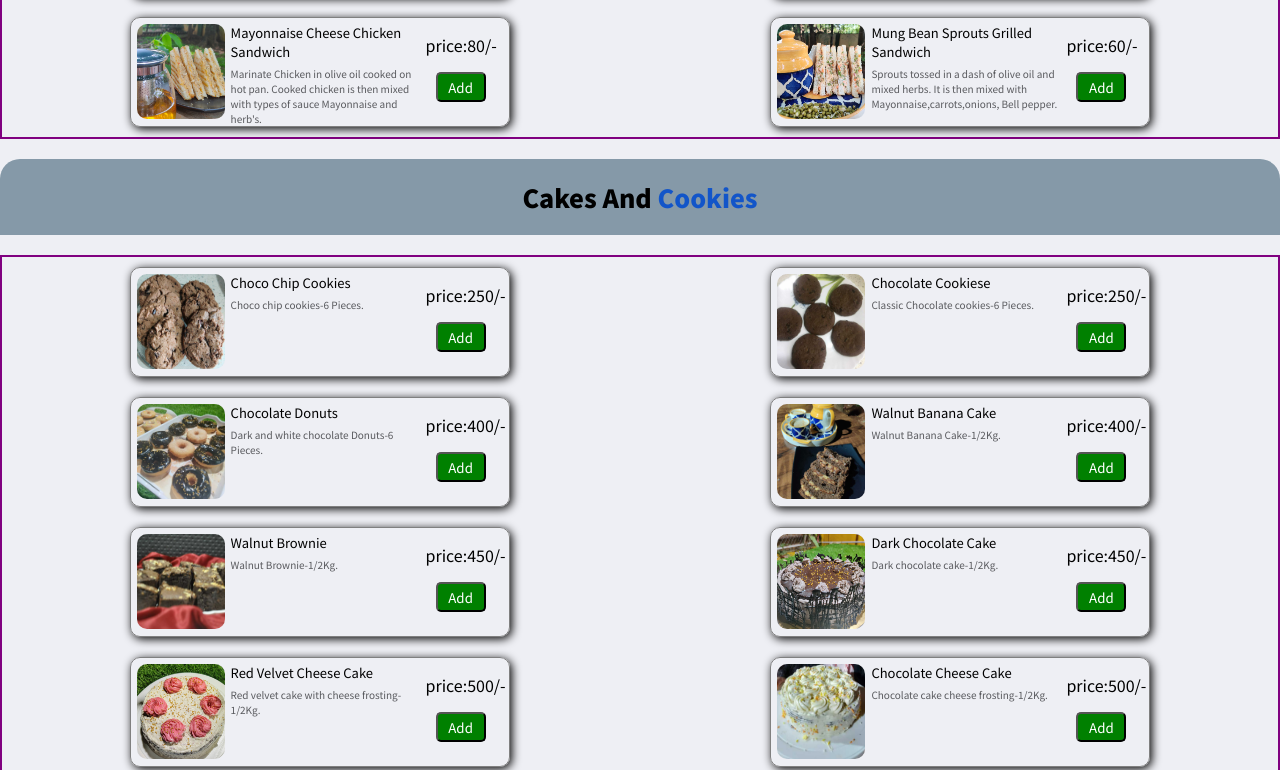
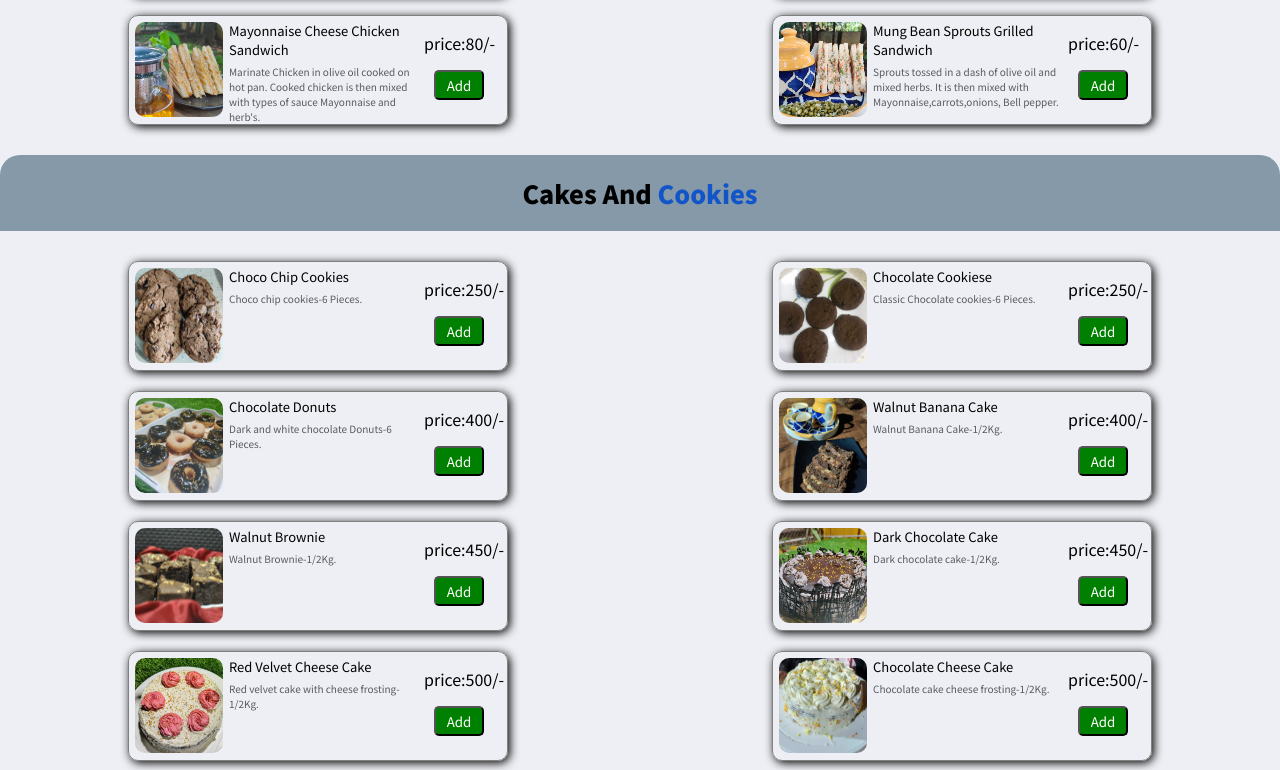
Before and after one commit to asmishra89/cardtest, a plain HTML site: page index.html in a window 1280 px wide. Shown: the part 2932-3702 px from the top of the page. Drawn offline with Linux system fonts and the light colour scheme.

Commit message:
Update styles.css

```diff
--- a/styles.css
+++ b/styles.css
@@ -194,7 +194,7 @@ body{
 
 /* main cards*/
 .manu_wrapper{
-	border:2px solid purple;
+	/*border:2px solid purple;*/
 }
 .manu_wrapper .manu_cards{
 	display: flex;
```
